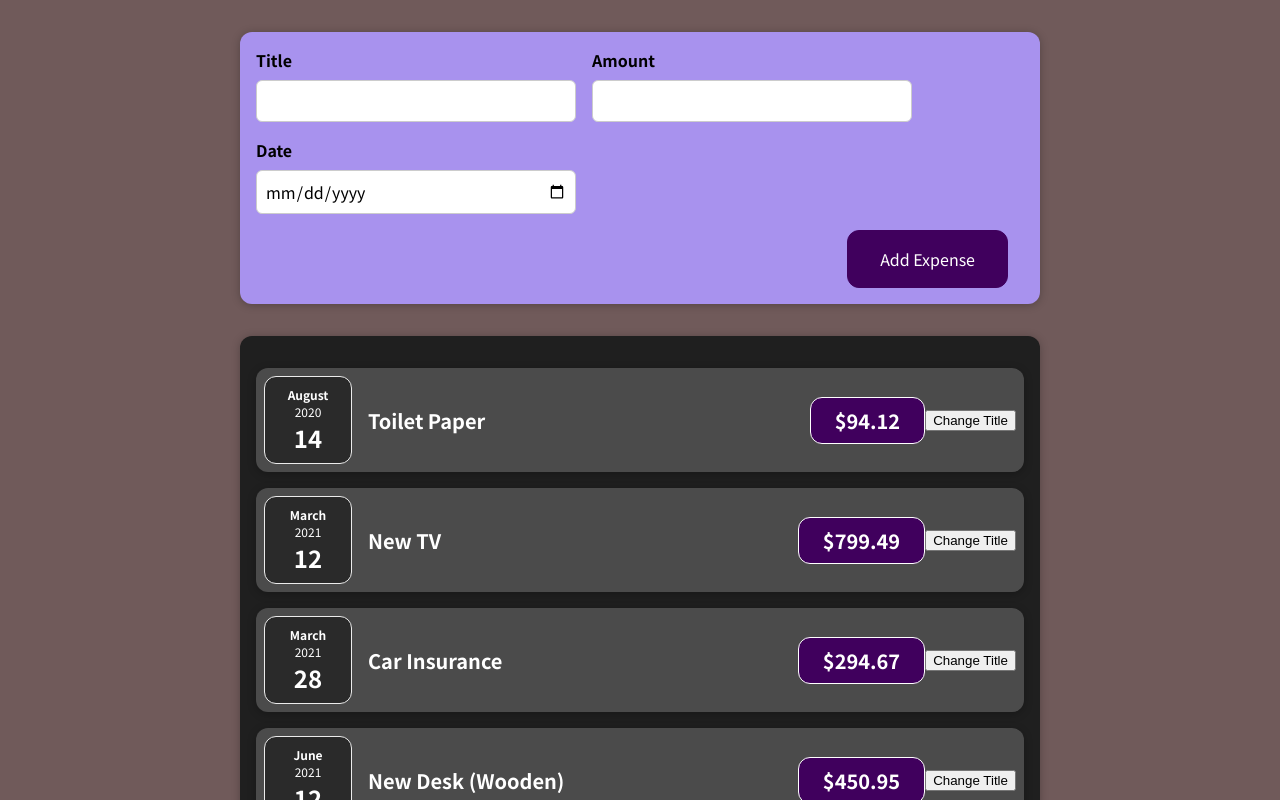
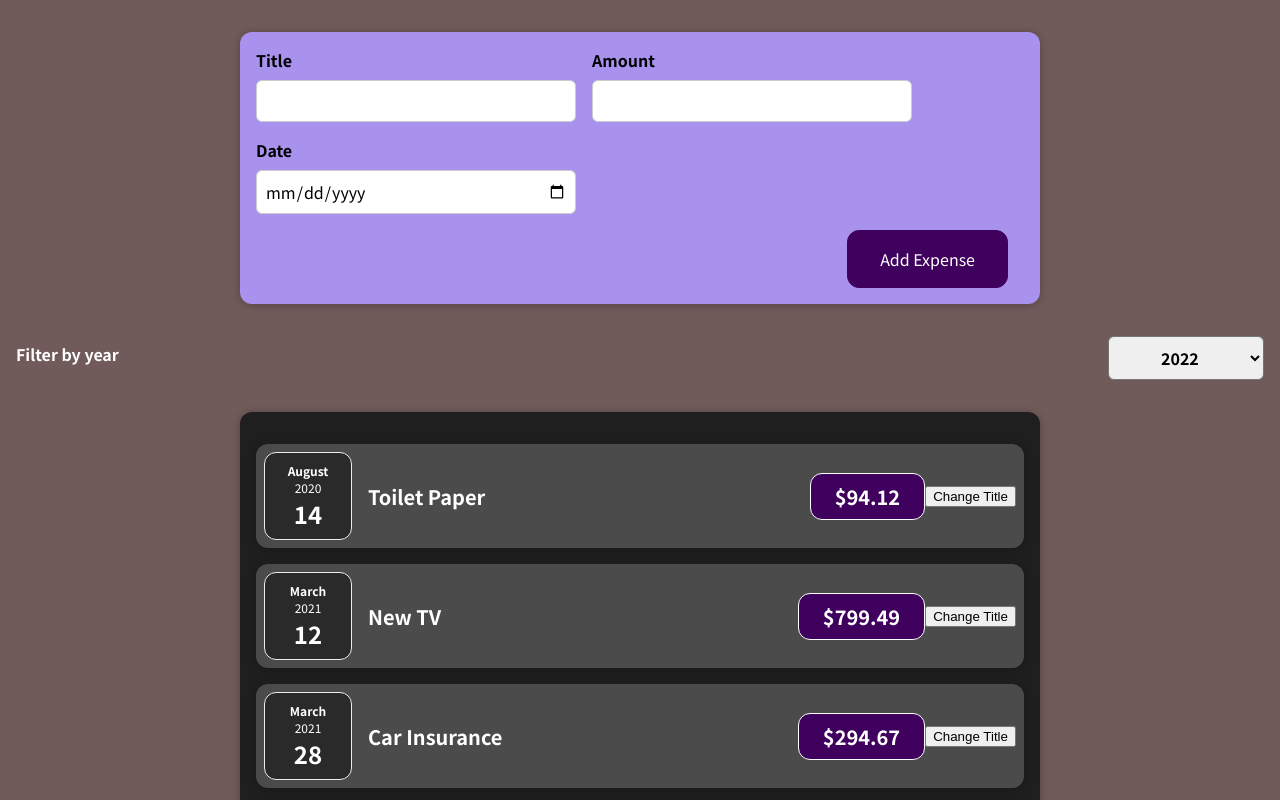
Before and after one commit to AlanLeverenz/react-complete-guide, a React (Create React App) app in the folder starting-setup/: page / in a window 1280 px wide. Shown: the top 800 px of the page. Built offline with nearby package versions, Linux system fonts and the light colour scheme.

Commit message:
added ExpensesFilter files (quiz)

```diff
--- a/starting-setup/src/App.js
+++ b/starting-setup/src/App.js
@@ -1,7 +1,9 @@
 import React from 'react';
 
 import NewExpense from './components/NewExpense/NewExpense';
-import Expenses from './components/Expenses/Expenses'
+import ExpensesFilter from './components/Expenses/ExpensesFilter';
+import Expenses from './components/Expenses/Expenses';
+
 
 function App() {
   const expenses = [
@@ -41,6 +43,7 @@
   return (
     <div>
       <NewExpense onAddExpense={addExpenseHandler} />
+      <ExpensesFilter />
       <Expenses items={expenses} />
     </div>
   );
--- /dev/null
+++ b/starting-setup/src/components/Expenses/ExpensesFilter.css
@@ -0,0 +1,24 @@
+.expenses-filter {
+  color: white;
+  padding: 0 1rem;
+}
+
+.expenses-filter__control {
+  display: flex;
+  width: 100%;
+  align-items: center;
+  justify-content: space-between;
+  margin: 1rem 0;
+}
+
+.expenses-filter label {
+  font-weight: bold;
+  margin-bottom: 0.5rem;
+}
+
+.expenses-filter select {
+  font: inherit;
+  padding: 0.5rem 3rem;
+  font-weight: bold;
+  border-radius: 6px;
+}
--- /dev/null
+++ b/starting-setup/src/components/Expenses/ExpensesFilter.js
@@ -0,0 +1,21 @@
+import React from 'react';
+
+import './ExpensesFilter.css';
+
+const ExpensesFilter = () => {
+  return (
+    <div className='expenses-filter'>
+      <div className='expenses-filter__control'>
+        <label>Filter by year</label>
+        <select>
+          <option value='2022'>2022</option>
+          <option value='2021'>2021</option>
+          <option value='2020'>2020</option>
+          <option value='2019'>2019</option>
+        </select>
+      </div>
+    </div>
+  );
+};
+
+export default ExpensesFilter;
```
Also changed, not shown: 1 other file (tests, documents, lock files or other folders).
